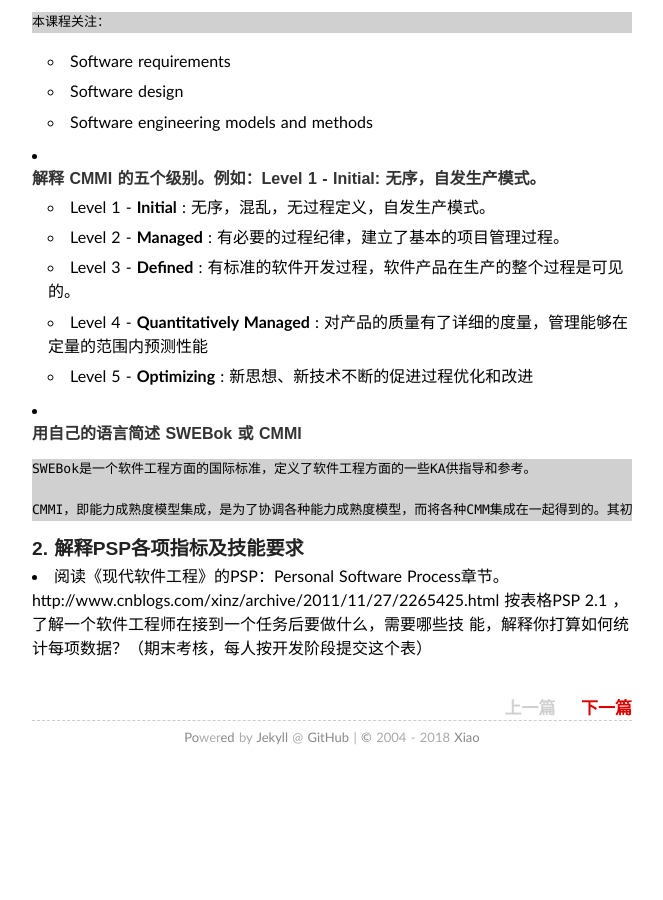
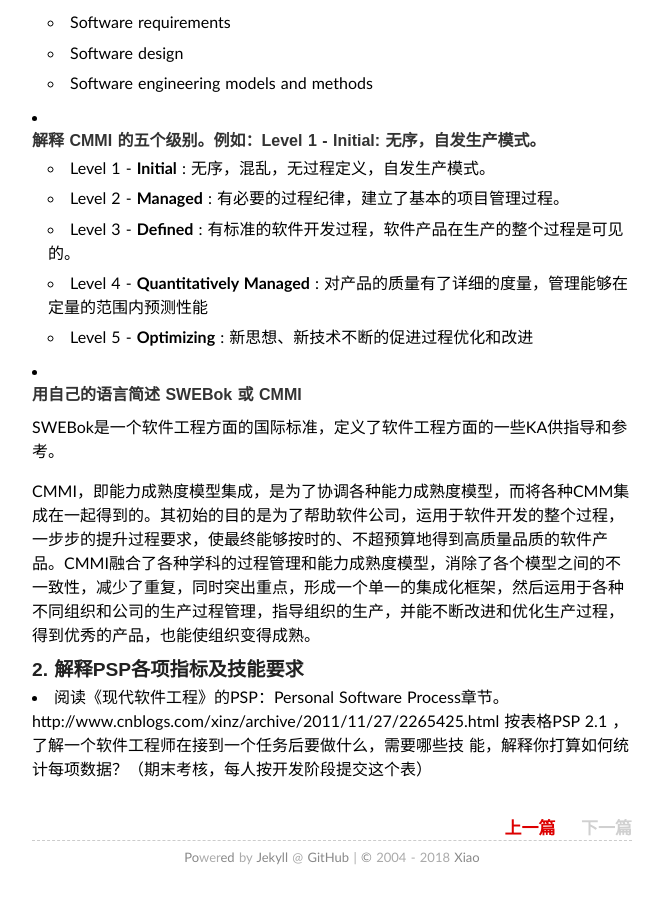
Before and after one commit to houhx/houhx.github.io, a Jekyll site: the page built from _posts/2018-03-09-系统分析与设计第一次作业 .md, in a window 1280 px wide and 900 px high, scrolled down 1546 px. Shown: the whole window, without its empty margins (308-971 px from the left). Built offline with Jekyll 4.4.1, drawn with Linux system fonts in a browser that asks for light colours; our own code applies the rules of GitHub Pages for plain Markdown files; comment, search, counter and statistics services are not loaded; before the commit the page ends 2326 px from its top, so only the background shows below that; part of the change alters nothing that is shown; some of the changed text lies outside the part shown.

Commit message:
modify format

```diff
--- a/_posts/2018-03-09-系统分析与设计第一次作业 .md
+++ b/_posts/2018-03-09-系统分析与设计第一次作业 .md
@@ -1,3 +1,11 @@
+---
+layout: post
+title: 系统分析与设计第一次作业
+date: 2018-03-10 09:24:00+00:00
+categories: 系统分析与设计
+tags： 博客
+---
+
 ## 系统分析与设计第一次作业
 
 ### 1. 简单题
@@ -25,7 +33,7 @@
   构造性成本模型，是一种常见的软件规模估算方法，一种参数化的项目估算方法。COCOMO模型重点考虑15种影响软件工作量的因素，并通过定义乘法因子，从而准确合理地估算软件的工作量。COCOMO估算精确，易于使用。
 
 
-+ #### 软件生命周期
++   #### 软件生命周期
 
     + 计算机软件有一个孕育、诞生、成长、成熟、衰亡的生存过程，即软件的生命周期。
 
@@ -37,13 +45,14 @@
       3. 编码与测试时期：编码、测试
       4. 运行与维护时期
 
-+ #### 按照 SWEBok 的 KA 划分，本课程关注哪些 KA 或知识领域？
-      本课程关注：
++   #### 按照 SWEBok 的 KA 划分，本课程关注哪些 KA 或知识领域？
+    本课程关注：
+
     + Software requirements
     + Software design
     + Software engineering models and methods
 
-+ #### 解释 CMMI 的五个级别。例如：Level 1 - Initial: 无序，自发生产模式。
++   #### 解释 CMMI 的五个级别。例如：Level 1 - Initial: 无序，自发生产模式。
 
     + Level 1 - **Initial** : 无序，混乱，无过程定义，自发生产模式。
     + Level 2 - **Managed** : 有必要的过程纪律，建立了基本的项目管理过程。
@@ -51,11 +60,11 @@
     + Level 4 - **Quantitatively Managed** : 对产品的质量有了详细的度量，管理能够在定量的范围内预测性能
     + Level 5 - **Optimizing** : 新思想、新技术不断的促进过程优化和改进
 
-+ #### 用自己的语言简述 SWEBok 或 CMMI
++   #### 用自己的语言简述 SWEBok 或 CMMI
 
-      SWEBok是一个软件工程方面的国际标准，定义了软件工程方面的一些KA供指导和参考。
+    SWEBok是一个软件工程方面的国际标准，定义了软件工程方面的一些KA供指导和参考。
 
-      CMMI，即能力成熟度模型集成，是为了协调各种能力成熟度模型，而将各种CMM集成在一起得到的。其初始的目的是为了帮助软件公司，运用于软件开发的整个过程，一步步的提升过程要求，使最终能够按时的、不超预算地得到高质量品质的软件产品。CMMI融合了各种学科的过程管理和能力成熟度模型，消除了各个模型之间的不一致性，减少了重复，同时突出重点，形成一个单一的集成化框架，然后运用于各种不同组织和公司的生产过程管理，指导组织的生产，并能不断改进和优化生产过程，得到优秀的产品，也能使组织变得成熟。
+    CMMI，即能力成熟度模型集成，是为了协调各种能力成熟度模型，而将各种CMM集成在一起得到的。其初始的目的是为了帮助软件公司，运用于软件开发的整个过程，一步步的提升过程要求，使最终能够按时的、不超预算地得到高质量品质的软件产品。CMMI融合了各种学科的过程管理和能力成熟度模型，消除了各个模型之间的不一致性，减少了重复，同时突出重点，形成一个单一的集成化框架，然后运用于各种不同组织和公司的生产过程管理，指导组织的生产，并能不断改进和优化生产过程，得到优秀的产品，也能使组织变得成熟。
 
 ### 2. 解释PSP各项指标及技能要求
 
```
